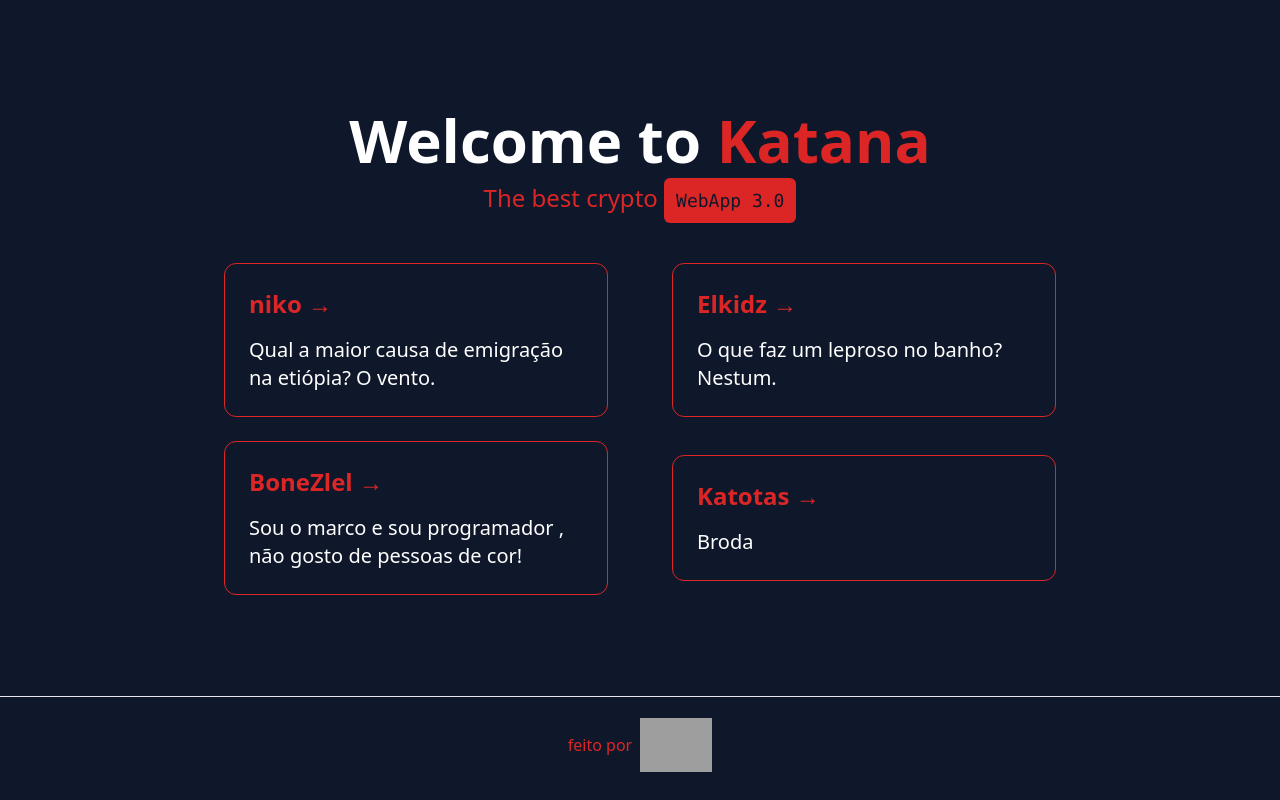
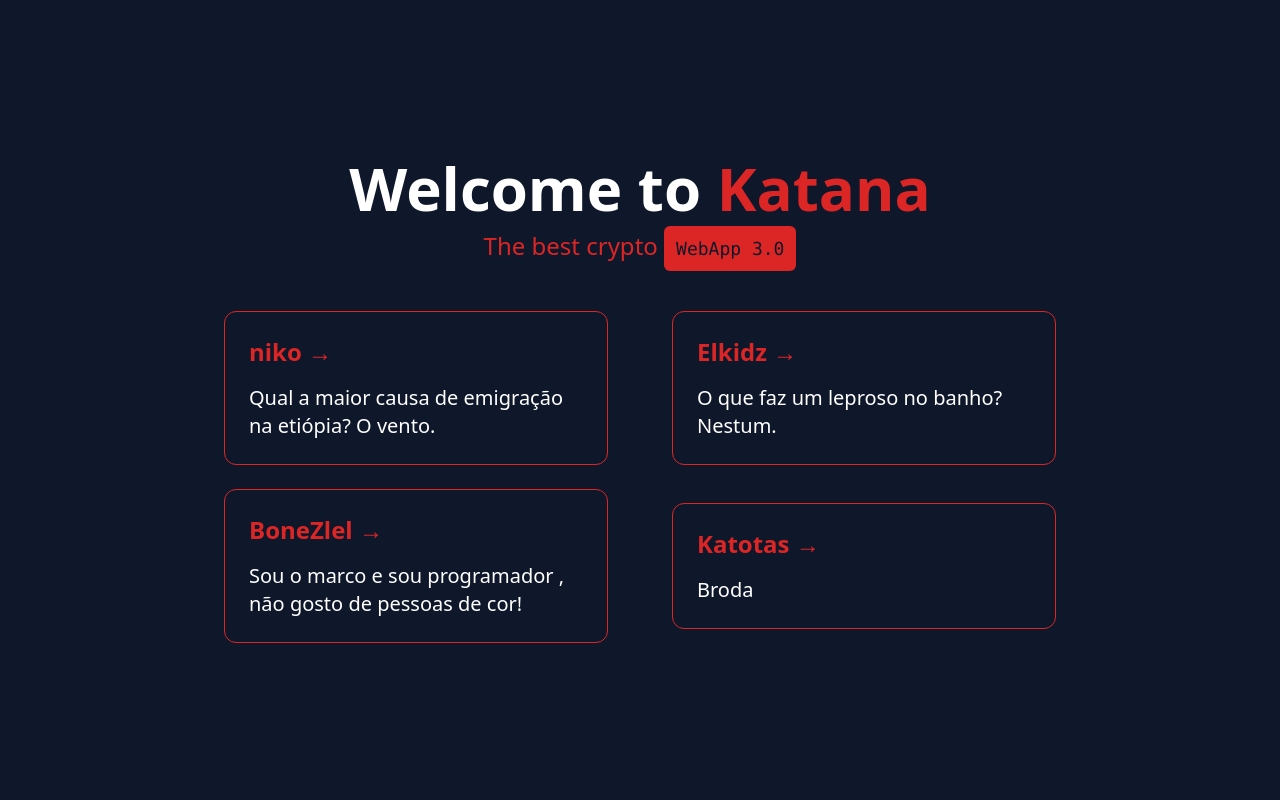
Before and after one commit to kataniko/katana-blockchain, a Next.js app: page / in a window 1280 px wide. Built offline with nearby package versions, Linux system fonts and the light colour scheme; grey boxes are pictures that could not be loaded.

Commit message:
ADD: main frontend

```diff
--- a/pages/index.tsx
+++ b/pages/index.tsx
@@ -9,7 +9,9 @@ const Home: NextPage = () => {
         <title>Katana-Blockchain</title>
         <link rel="icon" href="/favicon.ico" />
       </Head>
+      <header>
 
+      </header>
       <main className="flex w-full flex-1 flex-col items-center justify-center px-20 text-center bg-slate-900">
         <h1 className="text-6xl font-bold text-white">
           Welcome to{' '}
@@ -69,17 +71,6 @@ const Home: NextPage = () => {
           </a>
         </div>
       </main>
-      <footer className="flex h-24 w-full items-center justify-center border-t bg-slate-900">
-        <a
-          className="flex items-center justify-center gap-2 text-red-600"
-          href="https://vercel.com?utm_source=create-next-app&utm_medium=default-template&utm_campaign=create-next-app"
-          target="_blank"
-          rel="noopener noreferrer"
-        >
-          feito por{' '}
-          <Image src="/unknown.svg" alt="Katana logo" width={72} height={16} />
-        </a>
-      </footer>
     </div>
   )
 }
```
